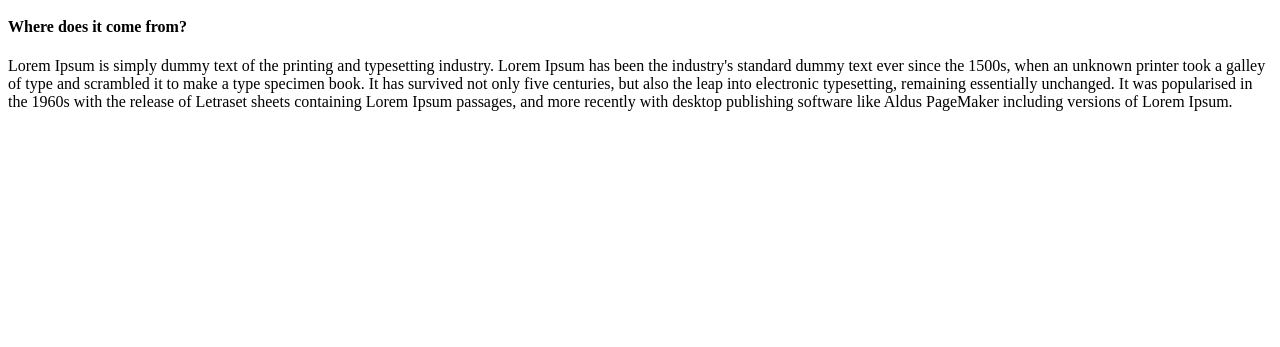
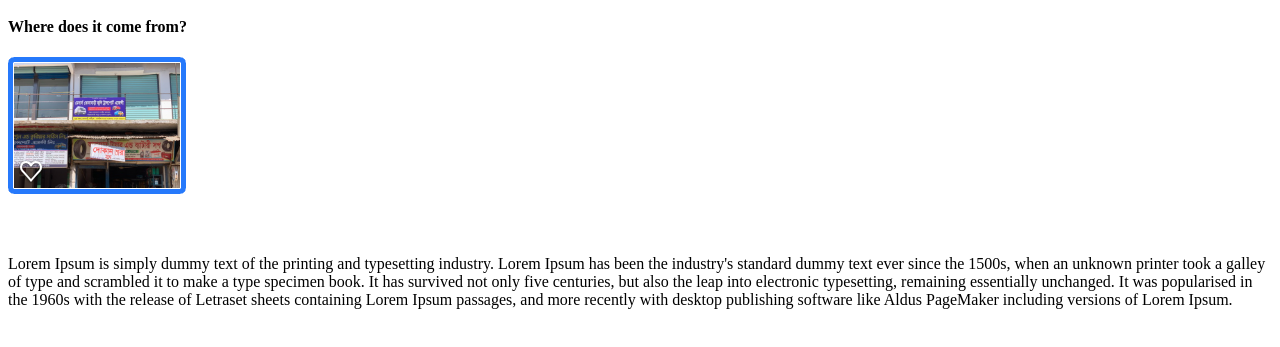
Before and after one commit to Ifti198/test1, a plain HTML site: page index.html in a window 1280 px wide. Shown: the part 137-484 px from the top of the page. Drawn offline with Linux system fonts and the light colour scheme.

Commit message:
image added

```diff
--- a/index.html
+++ b/index.html
@@ -20,6 +20,7 @@
       Ipsum.
     </p>
     <h4>Where does it come from?</h4>
+    <img src="download.png" alt="" />
     <p>
       Lorem Ipsum is simply dummy text of the printing and typesetting industry.
       Lorem Ipsum has been the industry's standard dummy text ever since the
```
Also changed, not shown: download.png (added).
